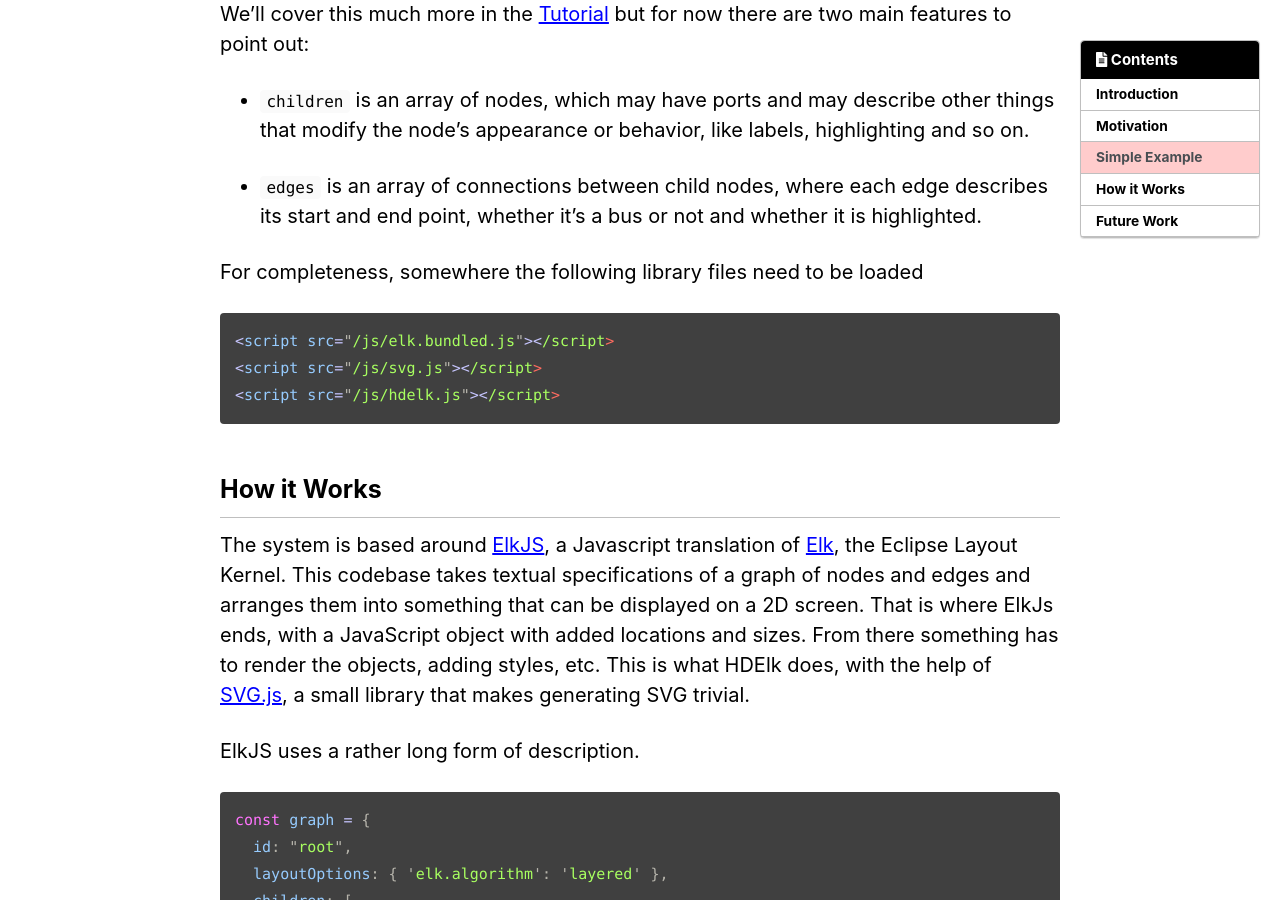
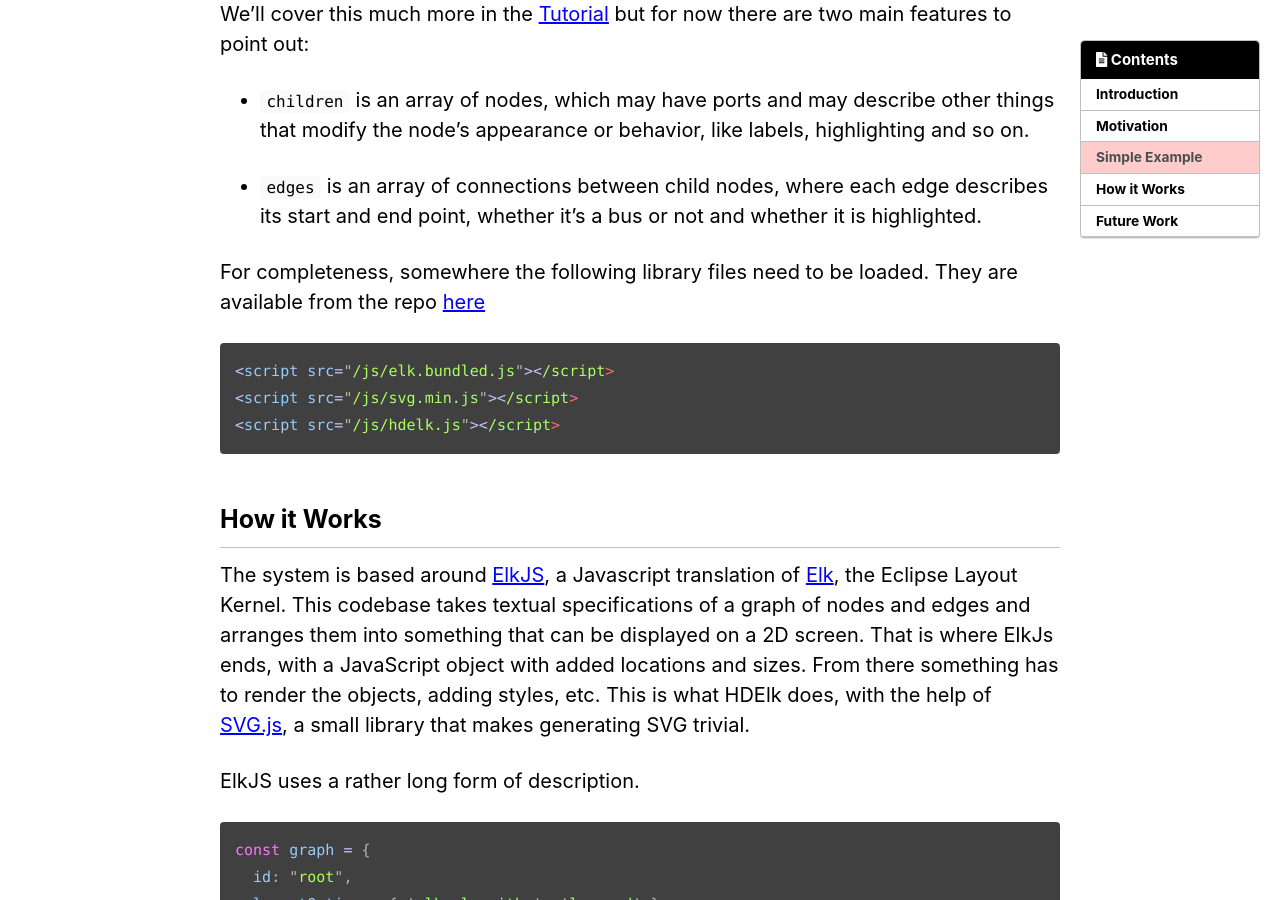
Before and after one commit to davidthings/hdelk, a Jekyll site: the page built from docs/top.md, in a window 1280 px wide and 900 px high, scrolled down 3462 px. Built offline with Jekyll 4.4.1, drawn with Linux system fonts in a browser that asks for light colours; cached includes are drawn as plain includes; nearby versions of some CDN libraries; a script that is not in the unit is left out; the list of posts is cut into pages by our own code; our own code applies the rules of GitHub Pages for plain Markdown files.

````diff
--- a/docs/top.md
+++ b/docs/top.md
@@ -100,11 +100,11 @@
 
 - `edges` is an array of connections between child nodes, where each edge describes its start and end point, whether it's a bus or not and whether it is highlighted.
 
-For completeness, somewhere the following library files need to be loaded
+For completeness, somewhere the following library files need to be loaded.  They are available from the repo [here](https://github.com/davidthings/hdelk)
 
 ```js
 <script src="/js/elk.bundled.js"></script>
-<script src="/js/svg.js"></script>
+<script src="/js/svg.min.js"></script>
 <script src="/js/hdelk.js"></script>
 ```
 
````
Also changed, not shown: docs/_posts/2019-06-09-labels-ports.md (+31 -1 lines).
